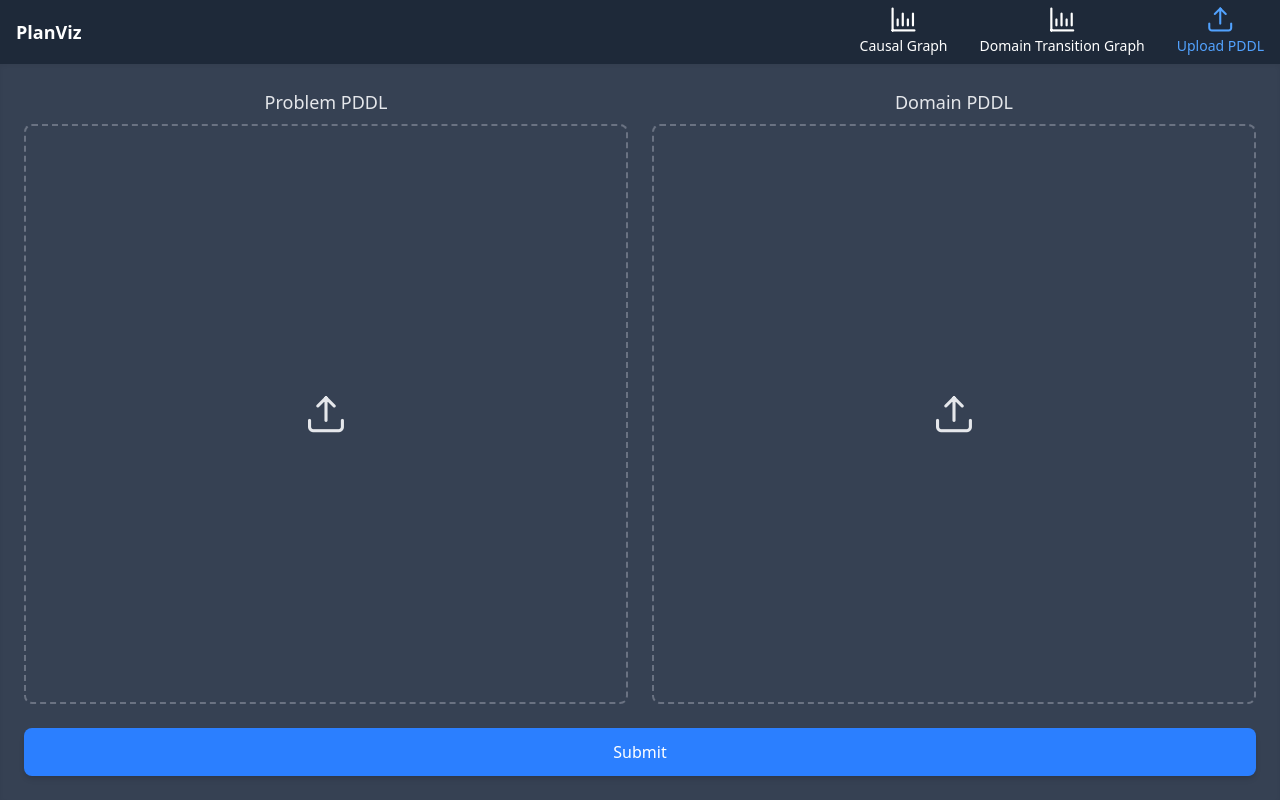
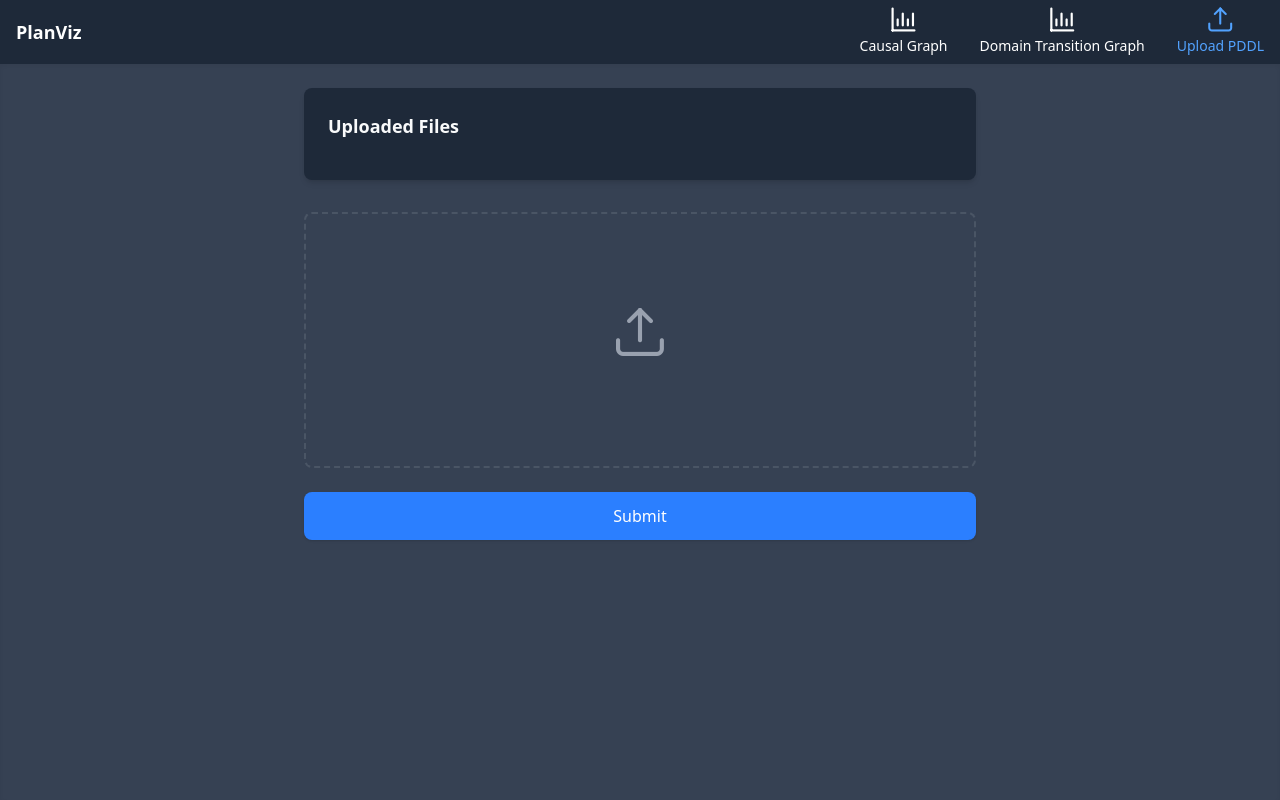
Before and after one commit to EliaPfl/planviz, a Vue app in the folder frontend/: page /upload in a window 1280 px wide. Built offline with nearby package versions, Linux system fonts and the light colour scheme.

Commit message:
Add list for uploaded files

```diff
--- a/frontend/src/views/UploadFilesView.vue
+++ b/frontend/src/views/UploadFilesView.vue
@@ -4,35 +4,37 @@ import { ref } from 'vue';
 import { useRouter } from 'vue-router';
 
 const router = useRouter();
-const problemFile = ref(null);
-const domainFile = ref(null);
 
-function handleFileInput(event, type) {
-    const file = event.target.files[0];
-    if (file && file.name.endsWith('.pddl')) {
-        if (type === 'problem') {
-            problemFile.value = file;
-            const problemLabel = document.getElementById('uploadedProblem');
-            problemLabel.textContent = file.name || 'Problem PDDL file selected';
-        } else if (type === 'domain') {
-            domainFile.value = file;
-            const domainLabel = document.getElementById('uploadedDomain');
-            domainLabel.textContent = file.name || 'Domain PDDL file selected';
+const fileInput = ref([]);
+
+function handleFileInput(event) {
+    if (!event.target.files || event.target.files.length === 0) {
+        alert('No file selected');
+        return;
+    }
+    for (let i = 0; i < event.target.files.length; i++) {
+        const file = event.target.files[i];
+        if (!file.name.endsWith('.pddl')) {
+            alert('Please select a valid PDDL file');
+            return;
         }
-    } else {
-        alert('Please select a valid PDDL file');
+        fileInput.value.push(file);
     }
 }
 
 function handleSubmit() {
-    if (!problemFile.value || !domainFile.value) {
-        alert('Please select both problem and domain files before submitting');
+    if (!fileInput.value || fileInput.value.length === 0) {
+        alert('Please select at least one file to upload');
+        return;
+    } else if (fileInput.value.length > 2) {
+        alert('You can only upload a maximum of 2 files');
         return;
     }
 
     const formData = new FormData();
-    formData.append('problem', problemFile.value);
-    formData.append('domain', domainFile.value);
+    fileInput.value.forEach(file => {
+        formData.append('files', file);
+    });
 
     // axios.post('/api/upload', formData, {
     //     headers: {
@@ -46,47 +48,41 @@ function handleSubmit() {
     router.push('/causal');
 }
 
+function removeFile(index) {
+    fileInput.value.splice(index, 1);
+}
 
 </script>
 
 
 <template>
     <div
-        class="fixed top-16 left-0 w-full h-[calc(100vh-4rem)] p-6 bg-gray-700 rounded-none shadow-inner overflow-auto">
-        <form @submit.prevent="handleSubmit" class="flex flex-col h-full">
-            <div class="flex-1 grid grid-cols-1 md:grid-cols-2 gap-6">
-                <div class="flex flex-col">
-                    <label for="problemInput" class="text-lg font-medium text-gray-200 mb-2 text-center">Problem
-                        PDDL</label>
-                    <label for="problemInput"
-                        class="flex-1 flex flex-col items-center justify-center border-2 border-dashed border-gray-500 rounded-lg p-4 cursor-pointer hover:border-blue-400 transition-colors">
-                        <i class="pi pi-upload text-4xl text-gray-200"></i>
-                        <span id="uploadedProblem" class="text-gray-300"></span>
-                        <input @change="handleFileInput($event, 'problem')" id="problemInput" name="problem" type="file"
-                            accept=".pddl" class="sr-only" />
-                    </label>
-                </div>
+        class="fixed top-16 left-0 w-full h-[calc(100vh-4rem)] p-6 bg-gray-700 shadow-inner overflow-auto flex flex-col items-center">
+        <div class="w-full max-w-2xl mx-auto p-6 bg-gray-800 text-gray-50 rounded-lg shadow-md mb-8">
+            <h2 class="text-lg font-semibold mb-4">Uploaded Files</h2>
+            <ul class="divide-y divide-gray-700">
+                <li v-for="(file, index) in fileInput" :key="index" class="flex justify-between items-center py-2">
+                    <span>{{ file.name }}</span>
+                    <i @click="removeFile(index)" class="pi pi-times cursor-pointer hover:text-red-400"></i>
+                </li>
+            </ul>
+        </div>
 
-                <div class="flex flex-col">
-                    <label for="domainInput" class="text-lg font-medium text-gray-200 mb-2  text-center">Domain
-                        PDDL</label>
-                    <label for="domainInput"
-                        class="flex-1 flex flex-col items-center justify-center border-2 border-dashed border-gray-500 rounded-lg p-4 cursor-pointer hover:border-blue-400 transition-colors">
-                        <i class="pi pi-upload text-4xl text-gray-200"></i>
-                        <span id="uploadedDomain" class="text-gray-300"></span>
-                        <input @change="handleFileInput($event, 'domain')" id="domainInput" name="domain" type="file"
-                            accept=".pddl" class="sr-only" />
-                    </label>
-                </div>
-            </div>
+        <form @submit.prevent="handleSubmit" class="w-full max-w-2xl mx-auto flex flex-col space-y-6">
+            <label for="domainInput" class="w-full h-64 flex flex-col items-center justify-center p-6
+               border-2 border-dashed border-gray-600 rounded-lg
+               hover:border-blue-400 transition-colors">
+                <i class="pi pi-upload text-5xl text-gray-400 mb-4"></i>
+                <input id="domainInput" name="domain" type="file" accept=".pddl" multiple class="sr-only"
+                    @change="handleFileInput($event, 'domain')" />
+            </label>
 
             <button type="submit"
-                class="mt-6 w-full py-3 bg-blue-500 hover:bg-blue-600 text-white font-medium rounded-lg shadow-md transition-colors">
+                class="w-full px-8 py-3 bg-blue-500 hover:bg-blue-600 text-white font-medium rounded-lg shadow transition-colors">
                 Submit
             </button>
         </form>
     </div>
-
 </template>
 
 
```
